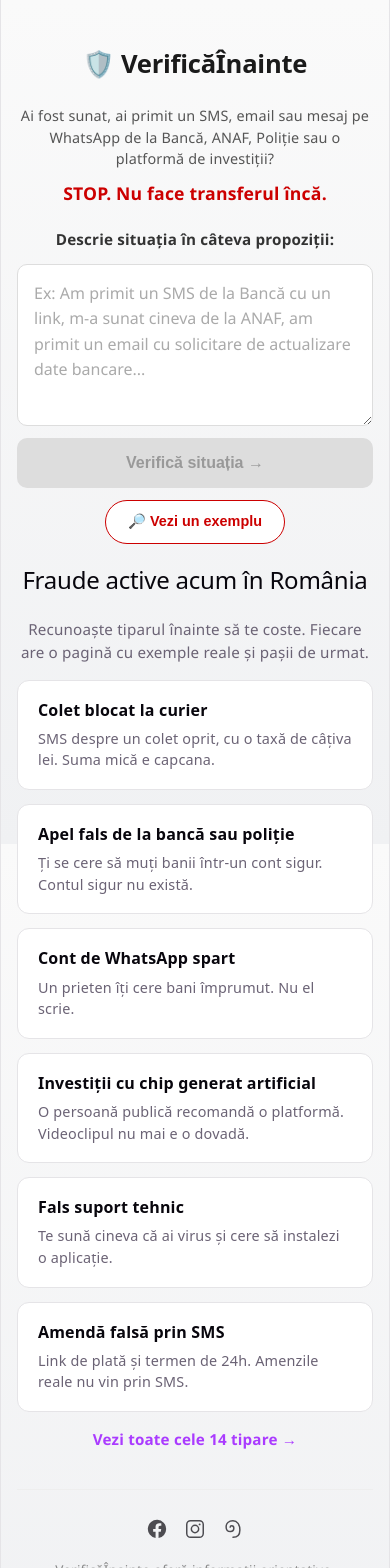
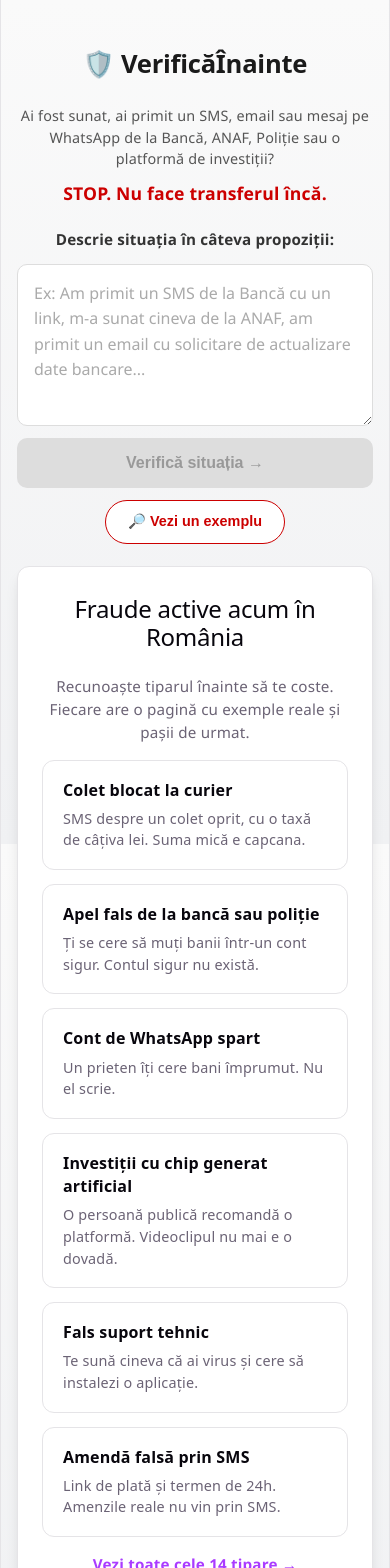
Before and after one commit to claudiu008/verificainainte, a React (Vite) app in the folder frontend/: page / in a window 390 px wide. Shown: the top 1568 px of the page. Built offline with nearby package versions, Linux system fonts and the light colour scheme; no server answers.

Commit message:
fix: contrast invizibil in dark mode pentru sectiunea "Fraude active acum"

```diff
--- a/frontend/src/App.css
+++ b/frontend/src/App.css
@@ -411,6 +411,10 @@ body {
   .scor-banner {
     padding: 16px 18px;
   }
+
+  .fraude-sectiune {
+    padding: 20px 18px;
+  }
 }
 
 @media (prefers-reduced-motion: reduce) {
@@ -444,6 +448,11 @@ body {
   display: flex;
   flex-direction: column;
   gap: 16px;
+  background: var(--bg);
+  border: 1px solid var(--border);
+  border-radius: 12px;
+  padding: 28px 24px;
+  box-shadow: var(--shadow);
   animation: fade-in 0.4s ease-out;
 }
 
```
